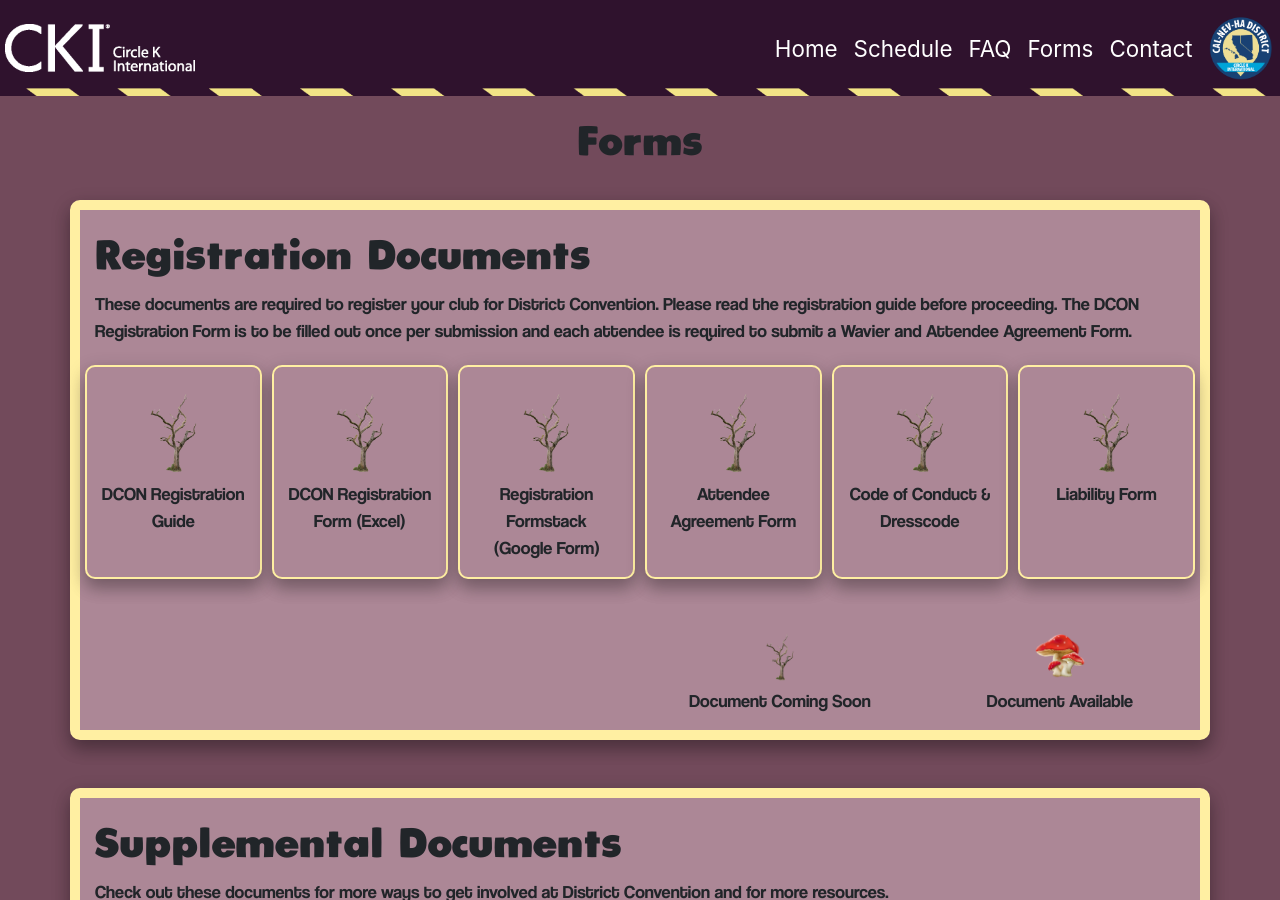
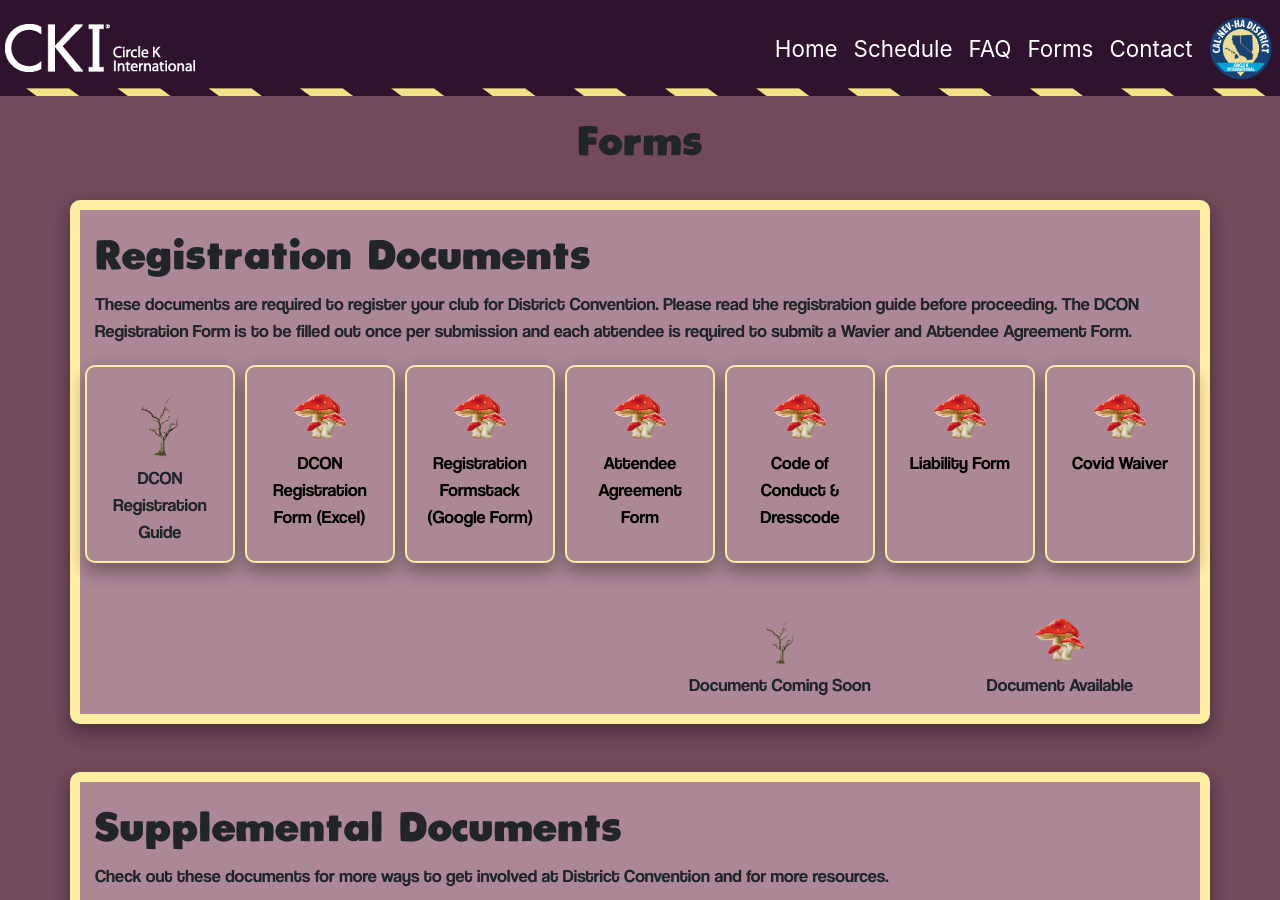
Before and after one commit to baliu186/baliu186.github.io, a Jekyll site: the page forms.html, which Jekyll copies as it is, in a window 1280 px wide and 900 px high. Built offline with Jekyll 4.4.1, drawn with Linux system fonts in a browser that asks for light colours; nearby versions of some CDN libraries.

Commit message:
Update forms.html

```diff
--- a/forms.html
+++ b/forms.html
@@ -151,40 +151,47 @@
                 </a>
             </div>
             <div class="col"style="margin:5px;border-radius:10px;border: 2px solid black;border-color:#ffefa2; width:100%; height:auto; box-shadow: 0 10px 16px 0 rgba(0,0,0,0.2),0 6px 20px 0 rgba(0,0,0,0.19) !important; background-color: #ac8796;">
-                <!-- <a href="https://drive.google.com/file/d/1BDD0wKnwsrqK0VUMdpilRUGOjgDJYztC/view?usp=sharing"> -->
+                <a href="https://bit.ly/DCON22_RegistrationExcelTemplate">
                 <br>
-                <img src="images/tree.png" style="width:50%;">
+                <img src="images/mush.png" style="width:50%;">
                 <p style="margin-top:5px">DCON Registration Form (Excel)</p>
                 </a>
             </div>
             <div class="col"style="margin:5px;border-radius:10px;border: 2px solid black;border-color:#ffefa2; width:100%; height:auto; box-shadow: 0 10px 16px 0 rgba(0,0,0,0.2),0 6px 20px 0 rgba(0,0,0,0.19) !important; background-color: #ac8796;">
-                <!-- <a href="https://docs.google.com/forms/d/e/1FAIpQLScGR5VYSykRR1j3z-uA30gRYSOgiwPkR1BHWj3TB153YOtyBQ/viewform"> -->
+                <a href="https://kiwaniscnhfoundation.formstack.com/forms/ckdcon">
                 <br>
-                <img src="images/tree.png" style="width:50%;">
+                <img src="images/mush.png" style="width:50%;">
                 <p style="margin-top:5px">Registration Formstack (Google Form)</p>
                 </a>
             </div>
             <div class="col"style="margin:5px;border-radius:10px;border: 2px solid black;border-color:#ffefa2; width:100%; height:auto; box-shadow: 0 10px 16px 0 rgba(0,0,0,0.2),0 6px 20px 0 rgba(0,0,0,0.19) !important; background-color: #ac8796;">
-                <!-- <a href="https://drive.google.com/file/d/19w1et0xDlQDqgD-iDxjz9J3GQG5Yy0RU/view?usp=sharing"> -->
+                <a href="https://bit.ly/DCON22_AttendanceAgreement ">
                 <br>
-                <img src="images/tree.png" style="width:50%;">
+                <img src="images/mush.png" style="width:50%;">
                 <p style="margin-top:5px">Attendee Agreement Form</p>
                 </a>
             </div>
             <div class="col"style="margin:5px;border-radius:10px;border: 2px solid black;border-color:#ffefa2; width:100%; height:auto; box-shadow: 0 10px 16px 0 rgba(0,0,0,0.2),0 6px 20px 0 rgba(0,0,0,0.19) !important; background-color: #ac8796;">
-                <!-- <a href="https://drive.google.com/file/d/1ZCgwgfSRQabZIBr812LOzYeQjrajtMaq/view?usp=sharing"> -->
+                <a href="https://bit.ly/DCON22_CodeOfConductAndDressCode ">
                 <br>
-                <img src="images/tree.png" style="width:50%;">
+                <img src="images/mush.png" style="width:50%;">
                 <p style="margin-top:5px">Code of Conduct & Dresscode</p>
                 </a>
             </div>
             <div class="col"style="margin:5px;border-radius:10px;border: 2px solid black;border-color:#ffefa2; width:100%; height:auto; box-shadow: 0 10px 16px 0 rgba(0,0,0,0.2),0 6px 20px 0 rgba(0,0,0,0.19) !important; background-color: #ac8796;">
-                 <!-- <a href="https://drive.google.com/file/d/1-ItxCCZFtiWpGC7XDV-Z48_H4UWBymNU/view?usp=sharing"> -->
+                 <a href="https://bit.ly/DCON22_ReleaseOfLiability ">
                 <br>
-                <img src="images/tree.png" style="width:50%;">
+                <img src="images/mush.png" style="width:50%;">
                 <p style="margin-top:5px">Liability Form</p>
                 </a>
             </div>
+            <div class="col"style="margin:5px;border-radius:10px;border: 2px solid black;border-color:#ffefa2; width:100%; height:auto; box-shadow: 0 10px 16px 0 rgba(0,0,0,0.2),0 6px 20px 0 rgba(0,0,0,0.19) !important; background-color: #ac8796;">
+                <a href="https://bit.ly/DCON22_CovidWaiver ">
+               <br>
+               <img src="images/mush.png" style="width:50%;">
+               <p style="margin-top:5px">Covid Waiver</p>
+               </a>
+           </div>
 
         </div>
         <br>
```
